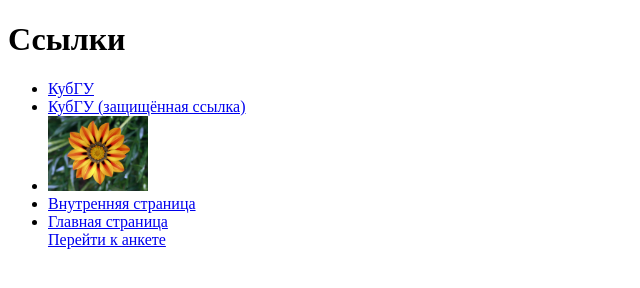
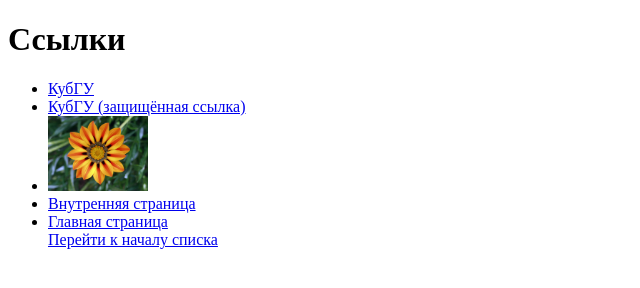
Before and after one commit to tokitostr/.github.io, a plain HTML site: page index.html in a window 1280 px wide. Shown: the full height of the page, 0-640 px from the left. Drawn offline with Linux system fonts and the light colour scheme.

Commit message:
Update index.html

```diff
--- a/index.html
+++ b/index.html
@@ -8,6 +8,7 @@
 </head>
 
 </body>
+   <form id="link">
   <h1>Ссылки</h1>
   <ul>
     <li><a href="http://kubsu.ru/">КубГУ</a></li>
@@ -15,10 +16,10 @@
     <li><a href="http://kubsu.ru/"><img src="image.jpg" alt=" " style="width: 100px;" /></a></li>
     <li><a href="/hhh.html">Внутренняя страница</a></li>
     <li><a href="/">Главная страница</a></li>
-    <il><a href="#ank">Перейти к анкете</a></il>
+    <il><a href="#link">Перейти к началу списка</a></il>
   </ul>
 
-  <form id="ank">
+
 
 </body>
 </html>
```
